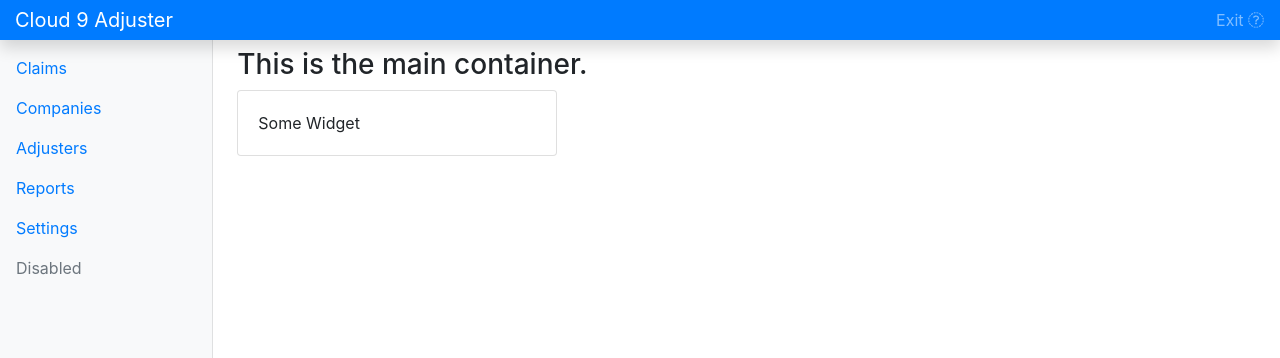
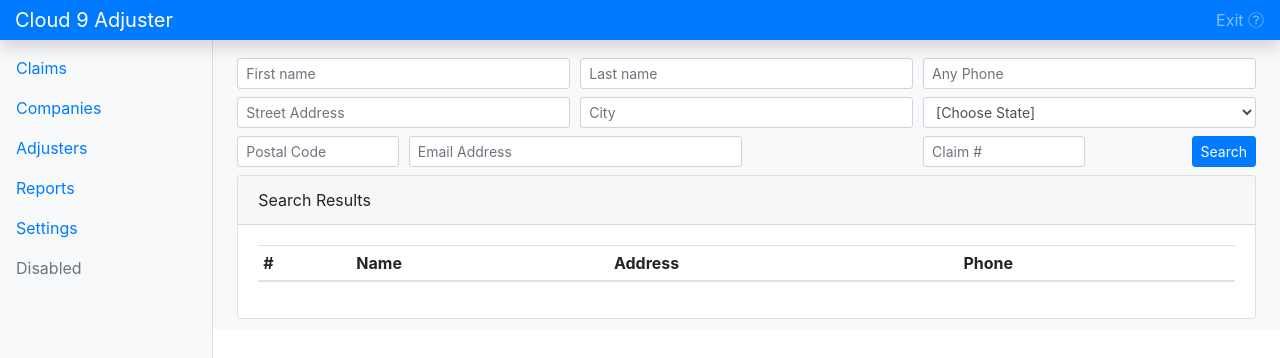
Before and after one commit to SosaWISE/Nuvol9-C9A, an Angular app: page / in a window 1280 px wide. Shown: the top 358 px of the page. Built offline with nearby package versions, Linux system fonts and the light colour scheme; some icons are missing.

Commit message:
Working on the main search screen.

```diff
--- a/src/app/root/index.ts
+++ b/src/app/root/index.ts
@@ -1,5 +1,8 @@
+//** LIBRARIES
 import { RootComponent } from './root.component';
+import { RootSearchComponent } from './root.search.component';
 
 export const ROOT_DECLARATIOS = [
-    RootComponent
+    RootComponent,
+    RootSearchComponent
 ];
--- a/src/app/root/root.component.html
+++ b/src/app/root/root.component.html
@@ -34,14 +34,9 @@
             </div>
 
         </nav>
-        <main role="main" class="col-md-10 ml-sm-auto col-lg-10 px-4">
-            <h3>This is the main container.</h3>
+        <main role="main" class="col-md-10 ml-sm-auto col-lg-10 px-4 bg-light">
             <div class="row">
-                <div class="col-4">
-                    <div class="card">
-                        <div class="card-body">Some Widget</div>
-                    </div>
-                </div>
+                <root-search-component style="width: 100%"></root-search-component>
             </div>
         </main>
     </div>
--- /dev/null
+++ b/src/app/root/root.search.component.html
@@ -0,0 +1,64 @@
+<div class="clearfix page-head bg-light">
+    <form>
+        <div class="form-row">
+          <div class="col-md-4 mb-2">
+            <!-- <label for="validationDefault01">First name</label> -->
+            <input type="text" class="form-control form-control-sm" id="validationDefault01" placeholder="First name" required>
+          </div>
+          <div class="col-md-4 mb-2">
+            <!-- <label for="validationDefault02">Last name</label> -->
+            <input type="text" class="form-control form-control-sm" id="validationDefault02" placeholder="Last name" required>
+          </div>
+          <div class="col-md-4 mb-2">
+            <!-- <label for="validationDefaultUsername">Username</label> -->
+            <input type="text" class="form-control form-control-sm" id="validationDefaultUsername" placeholder="Any Phone" required>
+          </div>
+        </div>
+        <div class="form-row">
+            <div class="col-md-4 mb-2">
+                <input type="text" class="form-control form-control-sm" placeholder="Street Address" />
+            </div>
+            <div class="col-md-4 mb-2">
+                <!-- <label for="validationDefault03">City</label> -->
+                <input type="text" class="form-control form-control-sm" id="validationDefault03" placeholder="City" required>
+            </div>
+            <div class="col-md-4 mb-2">
+              <!-- <label for="validationDefault04">State</label> -->
+              <select class="form-control form-control-sm">
+                  <option>[Choose State]</option>
+              </select>
+              <!-- <input type="text" class="form-control form-control-sm" id="validationDefault04" placeholder="State" required> -->
+            </div>
+        </div>
+        <div class="form-row">
+            <div class="col-md-2 mb-2">
+                <!-- <label for="validationDefault05">Zip</label> -->
+                <input type="text" class="form-control form-control-sm" id="validationDefault05" placeholder="Postal Code" required>
+            </div>
+            <div class="col-md-4 mb-2">
+                <input type="text" class="form-control form-control-sm" placeholder="Email Address" />
+            </div>
+            <div class="col-md-2 offset-md-2 mb-2">
+                <input type="text" class="form-control form-control-sm" placeholder="Claim #" />
+            </div>
+            <div class="col-md-2" style="text-align: right;">
+                <button class="btn btn-primary btn-sm" type="submit">Search</button>
+            </div>
+        </div>
+    </form>
+    <div class="card">
+        <div class="card-header">Search Results</div>
+        <div class="card-body">
+            <table class="table table-sm table-hover">
+                <thead>
+                    <tr>
+                        <th>#</th>
+                        <th>Name</th>
+                        <th>Address</th>
+                        <th>Phone</th>
+                    </tr>
+                </thead>
+            </table>
+        </div>
+    </div>
+</div>
--- /dev/null
+++ b/src/app/root/root.search.component.scss
@@ -0,0 +1,3 @@
+.page-head {
+    margin: 10px 15px;
+}
```
Also changed, not shown: src/app/root/root.search.component.ts (added, +11 -0 lines), 1 other file (tests, documents, lock files or other folders).
